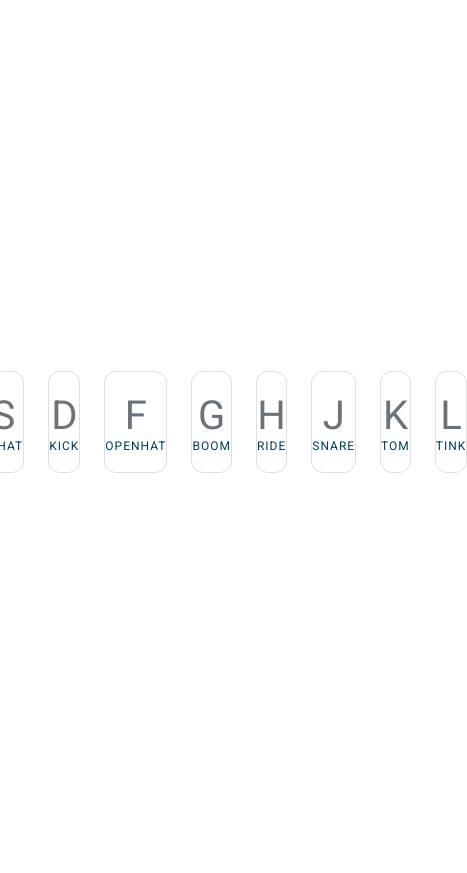
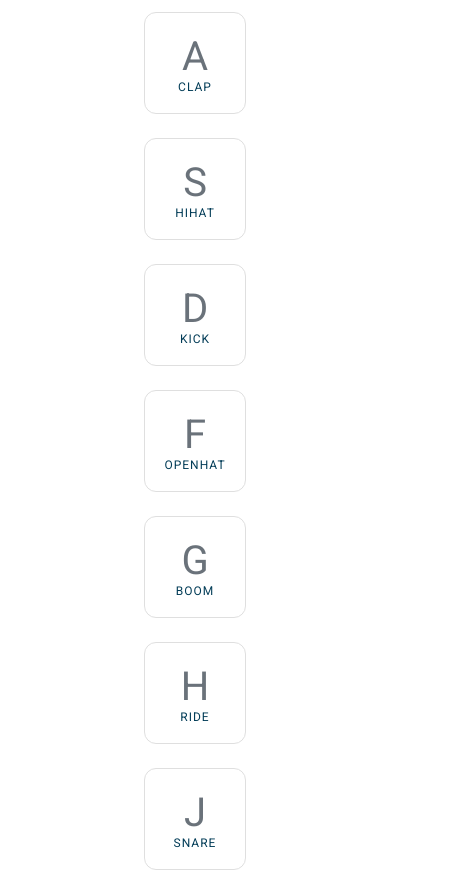
Before and after one commit to ShayReichert/javascript30, a plain HTML site: page 01 - JavaScript Drum Kit/index.html in a window 390 px wide. Shown: the top 873 px of the page, 467 px wide, since content can reach past the window. Before the commit the page ends 844 px from the top, so only its background shows below. Drawn offline with Linux system fonts and the light colour scheme.

Commit message:
[Day 1] - 01 Responsive

```diff
--- a/01 - JavaScript Drum Kit/style.css
+++ b/01 - JavaScript Drum Kit/style.css
@@ -54,3 +54,9 @@ kbd {
   letter-spacing: 0.1rem;
   color: #023c57;
 }
+
+@media screen and (max-width: 768px) {
+  .keys {
+    flex-direction: column;
+  }
+}
```
